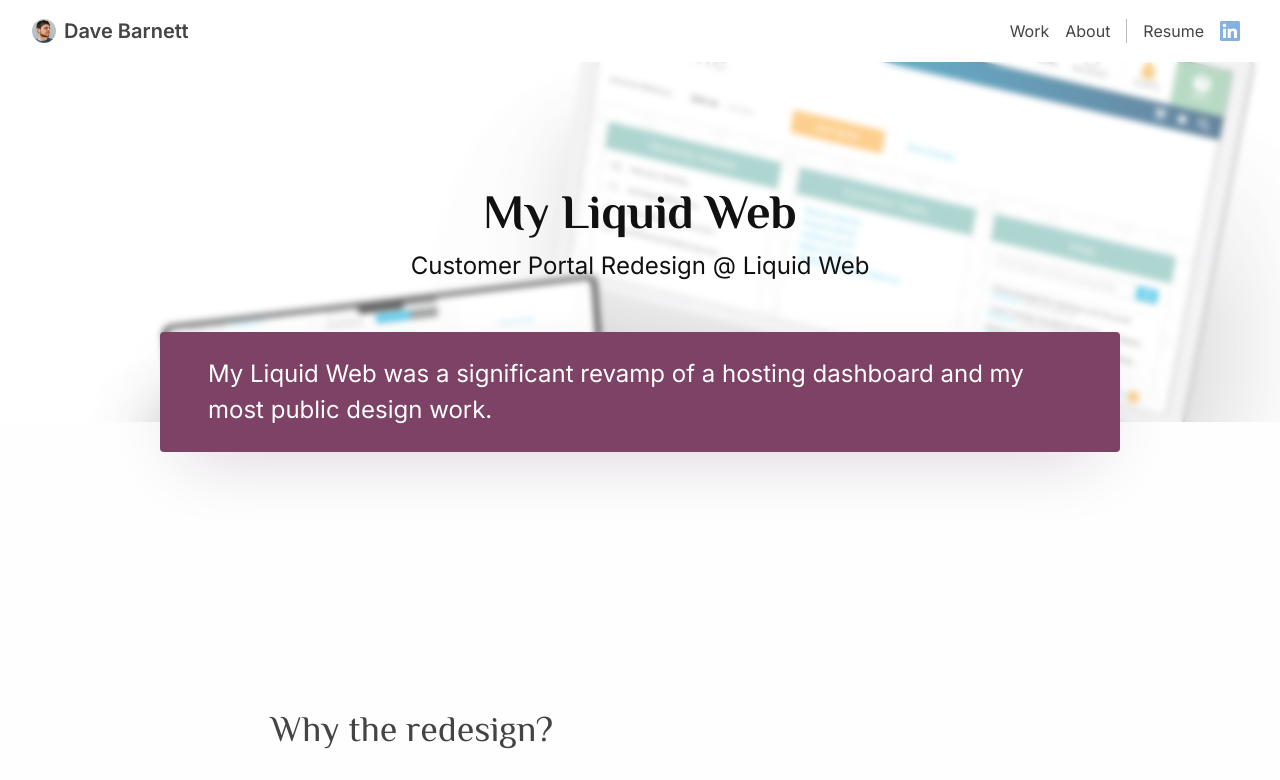
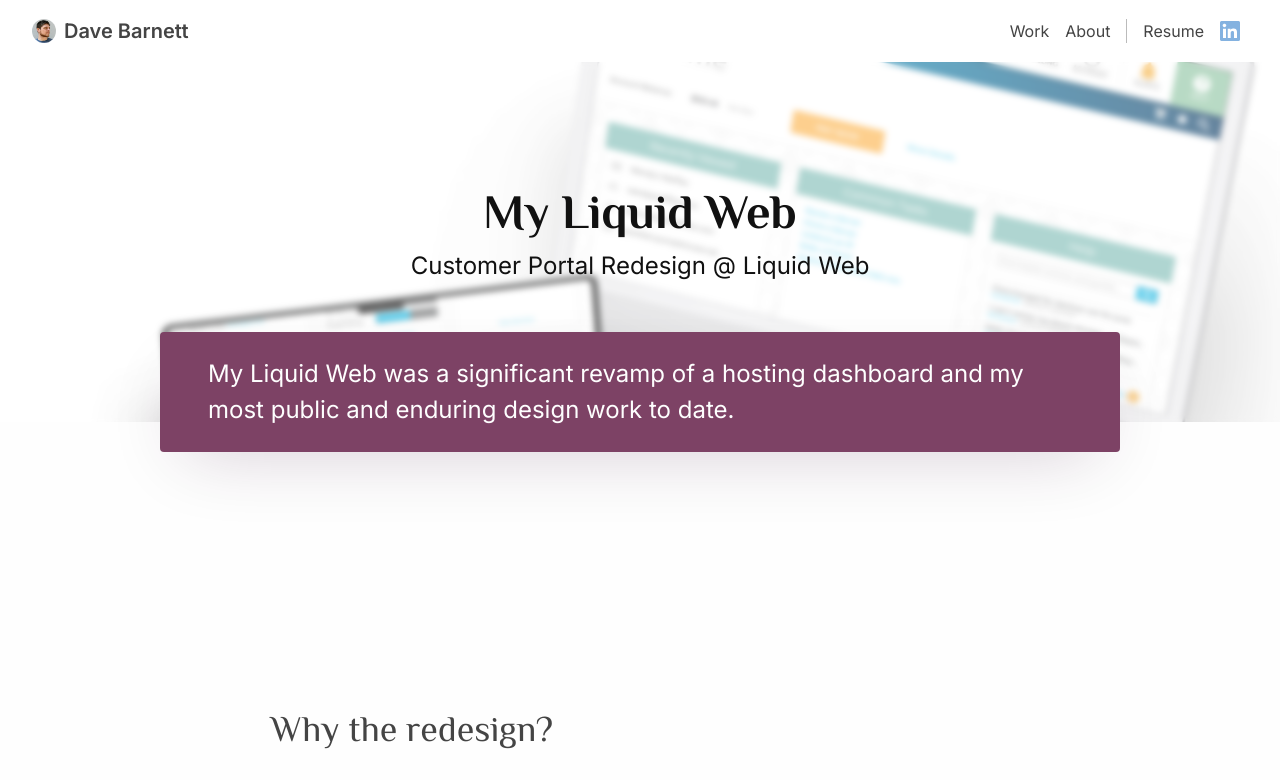
Before and after one commit to ralox/barnett.cc, a React (Create React App) app: page /work/mylw in a window 1280 px wide. Shown: the top 780 px of the page. Built offline with nearby package versions, Linux system fonts and the light colour scheme.

Commit message:
add to lw summary

```diff
--- a/src/views/projects/mylw.js
+++ b/src/views/projects/mylw.js
@@ -11,7 +11,7 @@
           <h2 className="project-title">My Liquid Web</h2>
           <div className="project-subtitle">Customer Portal Redesign @ Liquid Web</div>
           <div className="project-summary">
-            My Liquid Web was a significant revamp of a hosting dashboard and my most public design work.
+            My Liquid Web was a significant revamp of a hosting dashboard and my most public and enduring design work to date.
           </div>
         </div>
 
```
